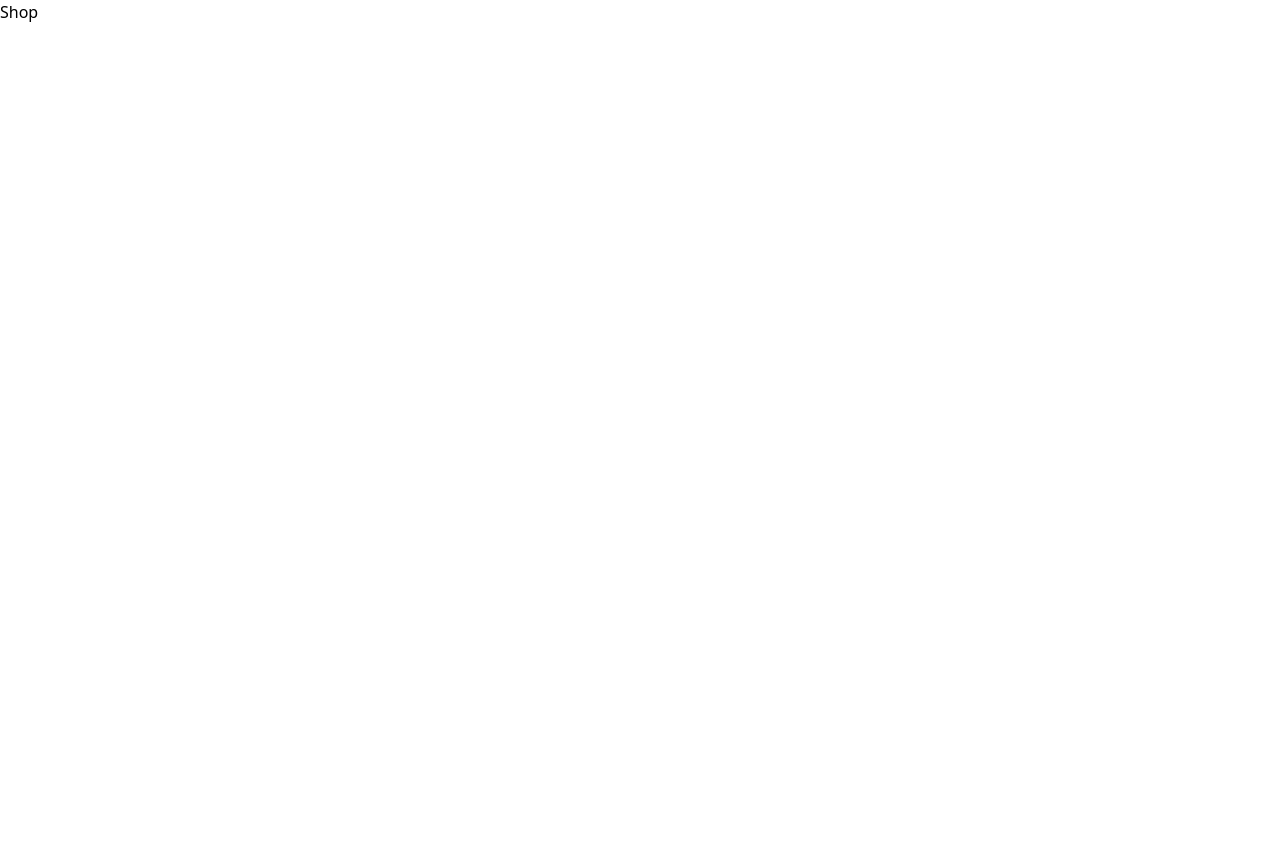
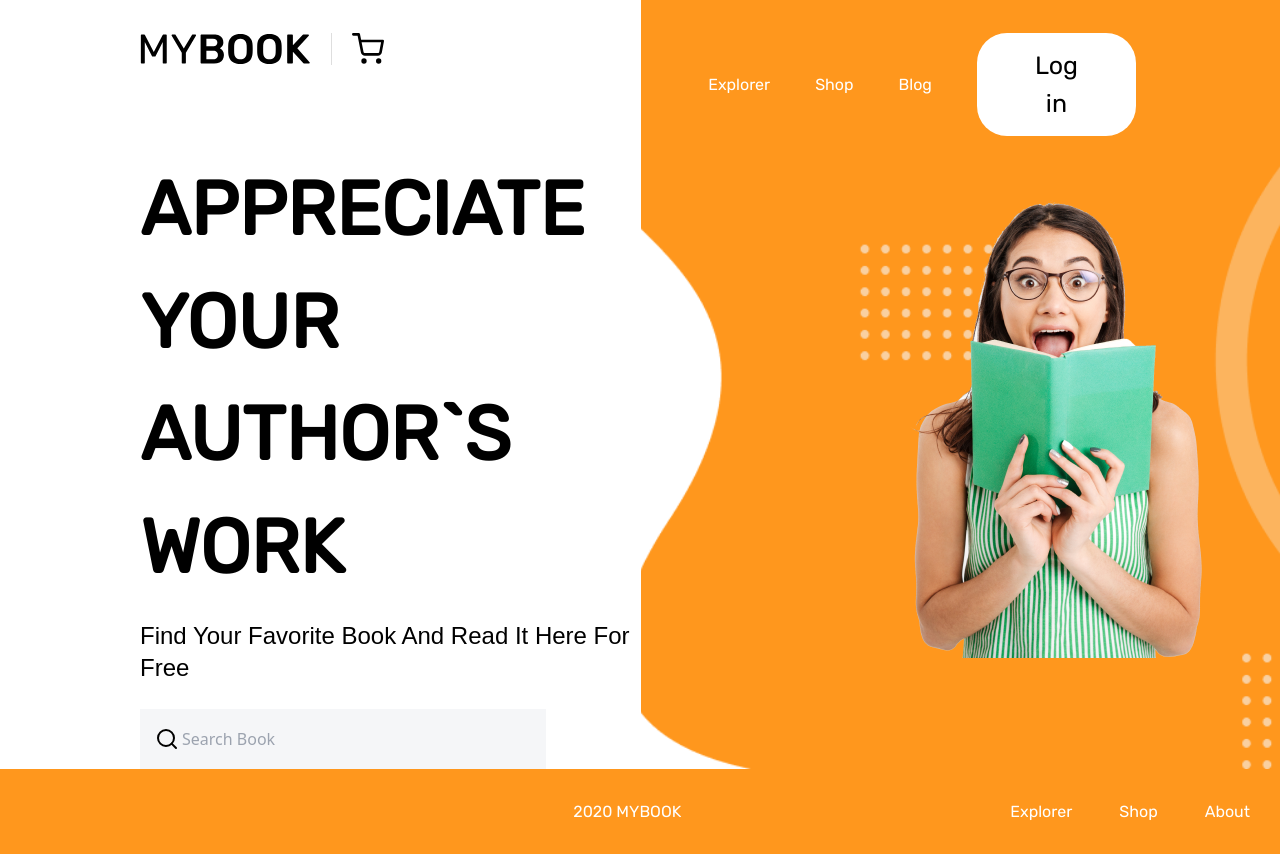
Before and after one commit to egamovj/mybook, a React (Vite) app: page /shop in a window 1280 px wide. Before the commit the page ends 800 px from the top, so only its background shows below. Built offline with nearby package versions, Linux system fonts and the light colour scheme; a web font is replaced by a local one.

Commit message:
headers and footer completed

```diff
--- /dev/null
+++ b/src/components/HeaderBlog/HeaderBlog.jsx
@@ -0,0 +1,58 @@
+import { Link } from "react-router-dom";
+
+import Logo from "../../assets/icons/mybook.svg";
+import Cart from "../../assets/icons/magazine.svg";
+import Search from "../../assets/icons/search.svg";
+import Books from "../../assets/images/books.png";
+
+const HeaderBlog = () => {
+  return (
+    <header>
+      <div className="header flex pl-[140px] justify-between">
+        <div className="pt-[33px] flex flex-col gap-[89px]">
+          <div className="flex gap-5 cursor-pointer">
+            <img src={Logo} alt="Mybook logo" />
+            <div className="h-8 w-[1px] bg-[#DEDEDE]"></div>
+            <img src={Cart} alt="Shopping cart" />
+          </div>
+          <div className="flex flex-col">
+            <h1 className="text-[75px] uppercase font-bold mb-4 font-mainFont">
+              blog mybook
+            </h1>
+            <p className="capitalize text-2xl font-normal mb-[25px] font-secondaryFont">
+              lightweight article where discussing matters relating <br /> to
+              the book
+            </p>
+            <div className="flex gap-[3px] bg-[#F5F6F8] w-[406px] py-[18px] pl-[15px]">
+              <img src={Search} alt="Search logo" />
+              <input
+                className="font-extraFont bg-transparent w-full outline-none"
+                type="text"
+                placeholder="Search Book"
+              />
+            </div>
+          </div>
+        </div>
+        <div className="header-right bg-[url(../../assets/images/hero-bg.png)] pr-36 bg-cover bg-center bg-no-repeat pt-[33px] pl-[67px]">
+          <ul className="flex gap-[45px] items-center text-white">
+            <Link to="/" className="font-mainFont">
+              Explorer
+            </Link>
+            <Link to="/shop" className="font-mainFont">
+              Shop
+            </Link>
+            <Link to="/blog" className="font-mainFont">
+              Blog
+            </Link>
+            <button className="py-[14px] px-[58px] bg-white text-black rounded-[30px] text-[25px] font-medium font-mainFont">
+              Log in
+            </button>
+          </ul>
+          <img className="pt-[25px] pb-[127px]" src={Books} alt="Girl" />
+        </div>
+      </div>
+    </header>
+  );
+};
+
+export default HeaderBlog;
--- /dev/null
+++ b/src/components/HeaderShop/HeaderShop.jsx
@@ -0,0 +1,58 @@
+import { Link } from "react-router-dom";
+
+import Logo from "../../assets/icons/mybook.svg";
+import Cart from "../../assets/icons/magazine.svg";
+import Search from "../../assets/icons/search.svg";
+import Girl from "../../assets/images/girl.png";
+import "../Header/Header.scss";
+
+const HeaderShop = () => {
+  return (
+    <header>
+      <div className="header flex pl-[140px] justify-between">
+        <div className="pt-[33px] flex flex-col gap-[89px]">
+          <div className="flex gap-5 cursor-pointer">
+            <img src={Logo} alt="Mybook logo" />
+            <div className="h-8 w-[1px] bg-[#DEDEDE]"></div>
+            <img src={Cart} alt="Shopping cart" />
+          </div>
+          <div className="flex flex-col">
+            <h1 className="text-[75px] uppercase font-bold mb-4 font-mainFont">
+              appreciate your <br /> author`s work
+            </h1>
+            <p className="capitalize text-2xl font-normal mb-[25px] font-secondaryFont">
+              find your favorite book and read it here for free
+            </p>
+            <div className="flex gap-[3px] bg-[#F5F6F8] w-[406px] py-[18px] pl-[15px]">
+              <img src={Search} alt="Search logo" />
+              <input
+                className="font-extraFont bg-transparent w-full outline-none"
+                type="text"
+                placeholder="Search Book"
+              />
+            </div>
+          </div>
+        </div>
+        <div className="header-right bg-[url(../../assets/images/hero-bg.png)] pr-36 bg-cover bg-center bg-no-repeat pt-[33px] pl-[67px]">
+          <ul className="flex gap-[45px] items-center text-white">
+            <Link to="/" className="font-mainFont">
+              Explorer
+            </Link>
+            <Link to="/shop" className="font-mainFont">
+              Shop
+            </Link>
+            <Link to="/blog" className="font-mainFont">
+              Blog
+            </Link>
+            <button className="py-[14px] px-[58px] bg-white text-black rounded-[30px] text-[25px] font-medium font-mainFont">
+              Log in
+            </button>
+          </ul>
+          <img className="ml-[200px] pt-[25px]" src={Girl} alt="Girl" />
+        </div>
+      </div>
+    </header>
+  );
+};
+
+export default HeaderShop;
--- a/src/pages/Blog/Blog.jsx
+++ b/src/pages/Blog/Blog.jsx
@@ -1,5 +1,13 @@
+import Footer from "../../components/Footer/Footer";
+import HeaderBlog from "../../components/HeaderBlog/HeaderBlog";
+
 const Blog = () => {
-  return <div>Blog</div>;
+  return (
+    <div>
+      <HeaderBlog />
+      <Footer />
+    </div>
+  );
 };
 
 export default Blog;
--- a/src/pages/Shop/Shop.jsx
+++ b/src/pages/Shop/Shop.jsx
@@ -1,5 +1,13 @@
+import Footer from "../../components/Footer/Footer";
+import HeaderShop from "../../components/HeaderShop/HeaderShop";
+
 const Shop = () => {
-  return <div>Shop</div>;
+  return (
+    <div>
+      <HeaderShop />
+      <Footer />
+    </div>
+  );
 };
 
 export default Shop;
```
Also changed, not shown: src/assets/images/books.png (added).
